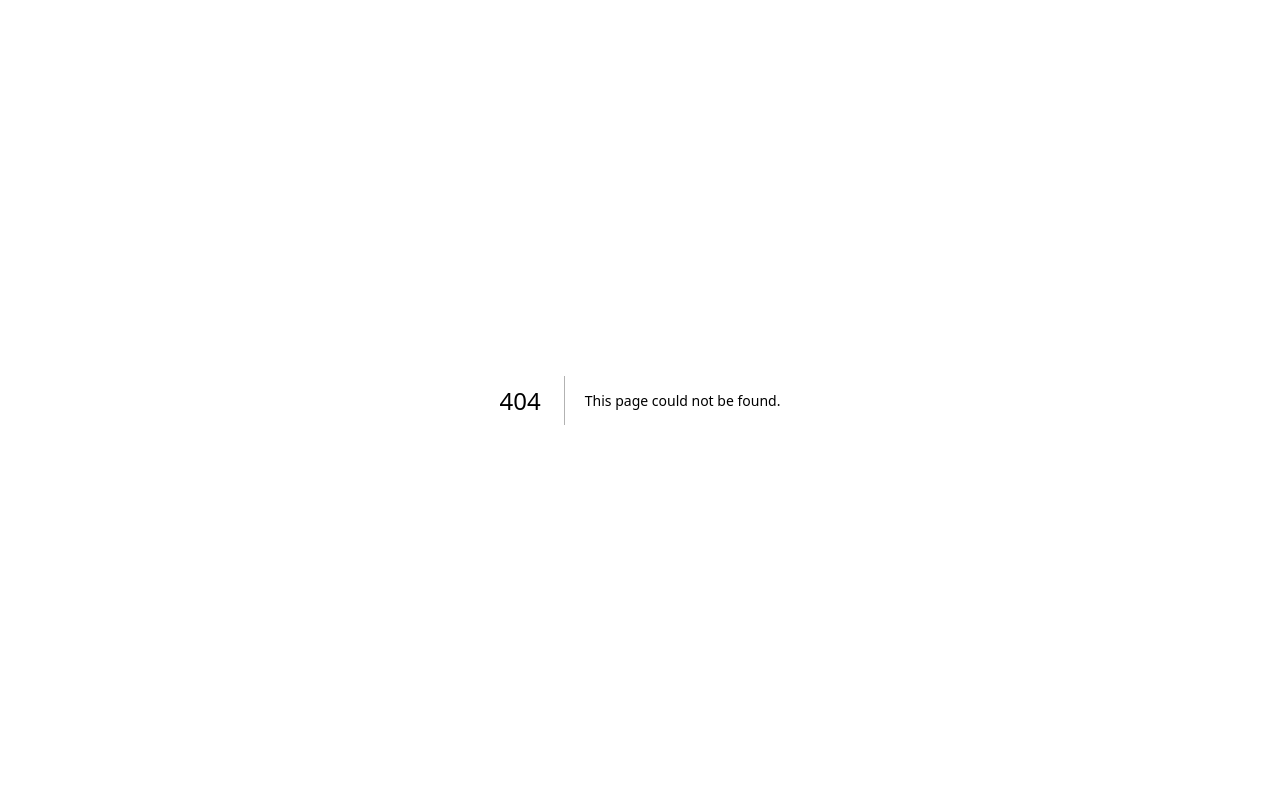
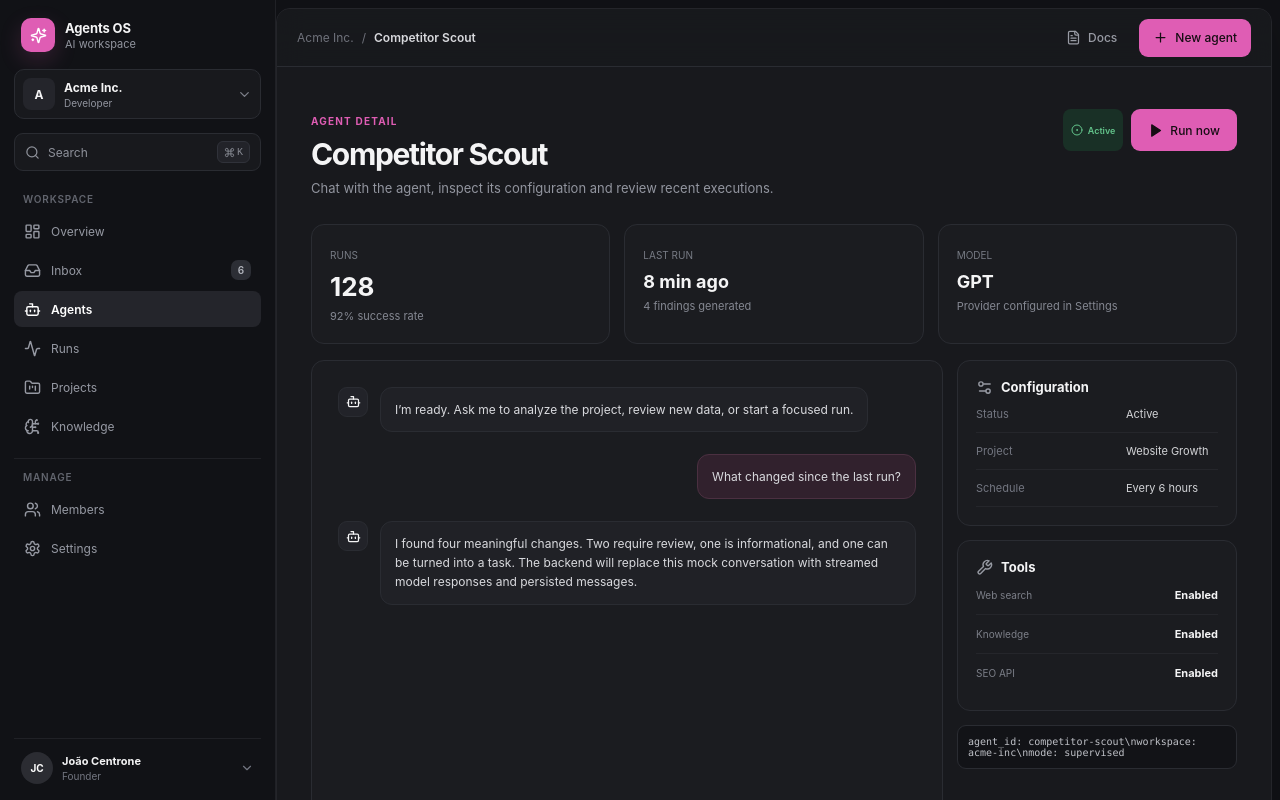
Before and after one commit to JoaoVitorTelesCentrone/agents, a Next.js app: page /agents/competitor-scout in a window 1280 px wide. Before the commit this address had no page. Shown: the top 800 px of the page. Built offline with nearby package versions, Linux system fonts and the light colour scheme.

Commit message:
feat(ui): add agent detail and chat surface

```diff
--- /dev/null
+++ b/app/agents/[id]/page.tsx
@@ -0,0 +1,35 @@
+import { Bot, CircleDot, Play, Send, Settings2, Wrench } from 'lucide-react';
+import { AppShell } from '@/components/app-shell';
+
+const names: Record<string,string> = {
+  'seo-analyst':'SEO Analyst',
+  'competitor-scout':'Competitor Scout',
+  'knowledge-agent':'Knowledge Agent',
+  'qa-agent':'QA Agent',
+};
+
+export default async function AgentDetailPage({ params }: { params: Promise<{ id: string }> }){
+  const { id } = await params;
+  const name = names[id] ?? 'AI Agent';
+  return <AppShell active="agents" title={name} primaryHref="/agents/new" primaryLabel="New agent">
+    <div className="wm-page">
+      <section className="wm-heading wm-heading-top"><div><span className="wm-kicker">AGENT DETAIL</span><h1>{name}</h1><p>Chat with the agent, inspect its configuration and review recent executions.</p></div><div className="wm-filter-group"><span className="wm-status"><CircleDot size={12}/>Active</span><button className="wm-button wm-button-primary wm-run"><Play size={15} fill="currentColor"/>Run now</button></div></section>
+      <section className="wm-grid-3" style={{marginTop:26}}><article className="wm-card wm-card-pad"><span style={{fontSize:10,color:'#777b84'}}>RUNS</span><h3 style={{fontSize:26,marginTop:8}}>128</h3><p>92% success rate</p></article><article className="wm-card wm-card-pad"><span style={{fontSize:10,color:'#777b84'}}>LAST RUN</span><h3 style={{fontSize:18,marginTop:8}}>8 min ago</h3><p>4 findings generated</p></article><article className="wm-card wm-card-pad"><span style={{fontSize:10,color:'#777b84'}}>MODEL</span><h3 style={{fontSize:18,marginTop:8}}>GPT</h3><p>Provider configured in Settings</p></article></section>
+      <section className="wm-grid-2" style={{marginTop:16,gridTemplateColumns:'minmax(0,1.5fr) minmax(280px,.6fr)'}}>
+        <div className="wm-section wm-chat">
+          <div className="wm-chat-stream">
+            <div className="wm-message"><div className="wm-message-avatar"><Bot size={15}/></div><div className="wm-message-bubble">I’m ready. Ask me to analyze the project, review new data, or start a focused run.</div></div>
+            <div className="wm-message user"><div className="wm-message-bubble">What changed since the last run?</div></div>
+            <div className="wm-message"><div className="wm-message-avatar"><Bot size={15}/></div><div className="wm-message-bubble">I found four meaningful changes. Two require review, one is informational, and one can be turned into a task. The backend will replace this mock conversation with streamed model responses and persisted messages.</div></div>
+          </div>
+          <div className="wm-chat-composer"><div className="wm-composer-box"><textarea placeholder={`Message ${name}...`}/><button className="wm-icon-button" aria-label="Send"><Send size={15}/></button></div></div>
+        </div>
+        <div className="wm-stack">
+          <div className="wm-card wm-card-pad"><div className="wm-section-title"><Settings2 size={17}/><h2>Configuration</h2></div><div className="wm-kv"><span>Status</span><span>Active</span></div><div className="wm-kv"><span>Project</span><span>Website Growth</span></div><div className="wm-kv"><span>Schedule</span><span>Every 6 hours</span></div></div>
+          <div className="wm-card wm-card-pad"><div className="wm-section-title"><Wrench size={17}/><h2>Tools</h2></div><div className="wm-stat-row"><span>Web search</span><strong>Enabled</strong></div><div className="wm-stat-row"><span>Knowledge</span><strong>Enabled</strong></div><div className="wm-stat-row"><span>SEO API</span><strong>Enabled</strong></div></div>
+          <div className="wm-code">agent_id: {id}\nworkspace: acme-inc\nmode: supervised</div>
+        </div>
+      </section>
+    </div>
+  </AppShell>;
+}
```
